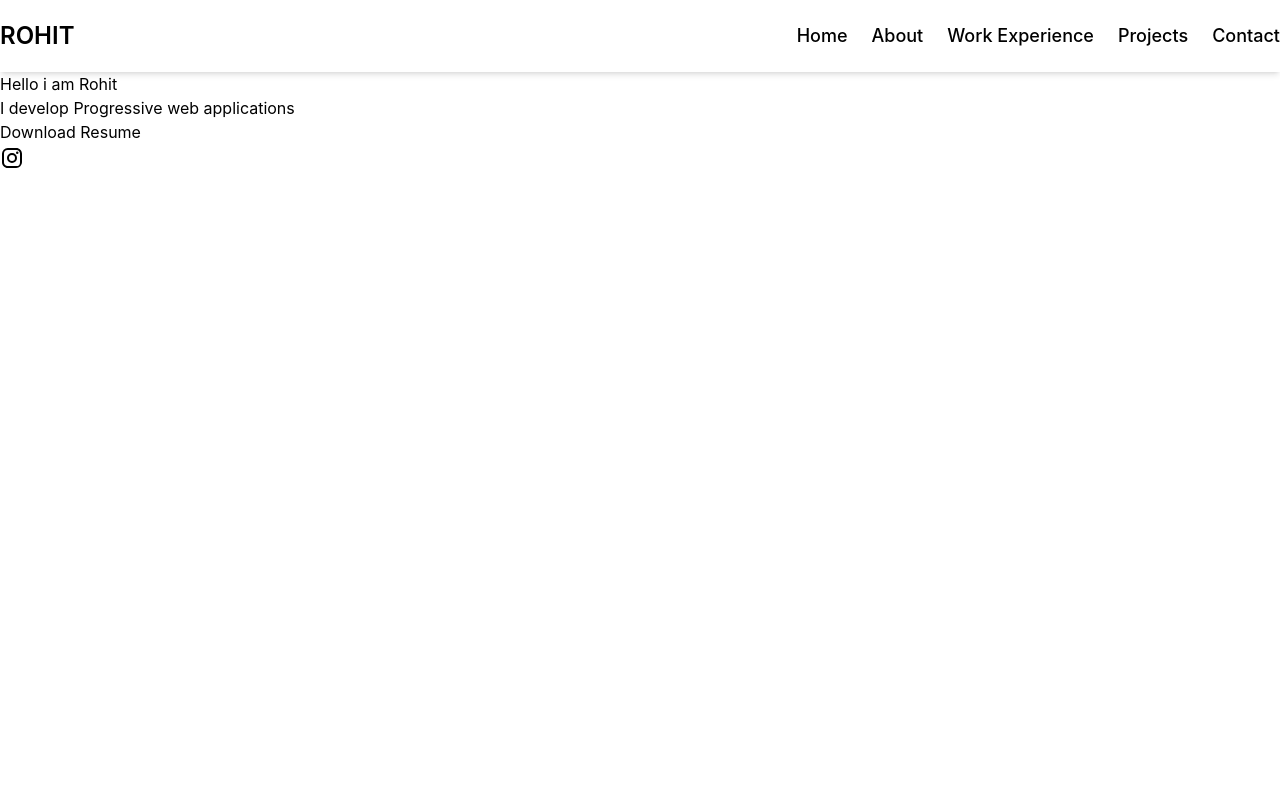
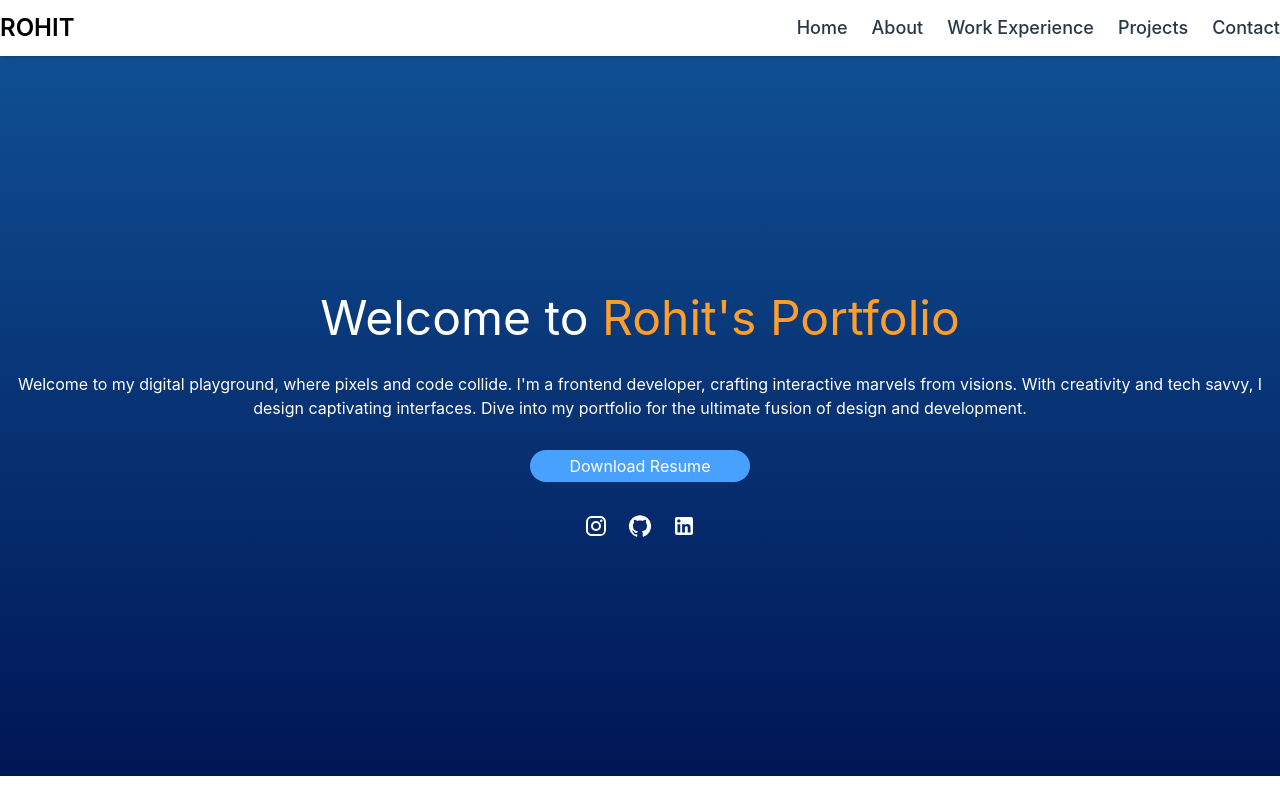
Before and after one commit to Rohitjangid17/Rohit-portfolio-web, a React (Create React App) app: page /home in a window 1280 px wide. Shown: the top 800 px of the page. Built offline with nearby package versions, Linux system fonts and the light colour scheme.

Commit message:
hero section done

```diff
--- a/src/App.js
+++ b/src/App.js
@@ -22,7 +22,7 @@ const App = () => {
             <Route path="/projects" element={<Projects />} />
             <Route path="/contact" element={<Contact />} />
           </Routes>
-          <Footer />
+          {/* <Footer /> */}
         </div>
       </Router>
     </>
--- a/src/index.scss
+++ b/src/index.scss
@@ -36,7 +36,7 @@ code {
 
   .mobile-menu {
     position: absolute;
-    top: 72px;
+    top: 52px;
     left: -300px;
     background: #fff;
     padding: 16px;
--- a/src/layout/Header.js
+++ b/src/layout/Header.js
@@ -13,7 +13,7 @@ const Header = () => {
 
   return (
     <>
-      <header className={`bg-white py-5 shadow-md sticky top-0 ${isMobileMenuOpen ? 'mobile-menu-open' : ''}`}>
+      <header className={`bg-white py-3 shadow-md sticky top-0 ${isMobileMenuOpen ? 'mobile-menu-open' : ''}`}>
         <div className='container mx-auto'>
           <nav className='flex justify-between items-center'>
             <div>
@@ -30,7 +30,7 @@ const Header = () => {
             <ul className={`flex gap-6 mobile-menu ${isMobileMenuOpen ? 'open' : 'lg:flex'}`}>
               {navLinks.map((navLink, index) => (
                 <li key={index}>
-                  <Link className='text-lg text-black font-medium' to={navLink.path}>{navLink.title}</Link>
+                  <Link className='text-lg text-[#273746] hover:text-[#FFA726] font-medium' to={navLink.path}>{navLink.title}</Link>
                 </li>
               ))}
             </ul>
--- a/src/pages/Home.js
+++ b/src/pages/Home.js
@@ -1,20 +1,26 @@
 import React from 'react';
 import InstagramIcon from '@mui/icons-material/Instagram';
+import GitHubIcon from '@mui/icons-material/GitHub';
+import LinkedInIcon from '@mui/icons-material/LinkedIn';
+import resume from "./../assets/Resume/Rohit_Jangid_Front_End_Developer.pdf";
 import { Link } from 'react-router-dom';
 
 const Home = () => {
     return (
         <>
-            <section className='h-[200vh]'>
-                <div className='container mx-auto'>
-                    <div className='grid grid-cols-2'>
-                        <div className='flex flex-col items-start'>
-                            <h1>Hello i am Rohit</h1>
-                            <p>I develop Progressive web applications</p>
-                            <button className=''>Download Resume</button>
-                            <div>
-                                <Link to="https://google.com" target="_blank"> <InstagramIcon /></Link>
-                            </div>
+            <section className='h-[90vh] bg-gradient-to-b from-[#0F4F93] to-[#001655]'>
+                <div className='container mx-auto h-full'>
+                    <div className='flex flex-col h-full justify-center items-center gap-y-[30px]'>
+                        <h1 className='text-center text-white text-2xl sm:text-3xl md:text-4xl lg:text-5xl'>Welcome to <span className='text-[#FF9E2C]'>Rohit's Portfolio</span></h1>
+                        {/* <h2 className='text-center text-white text-xl sm:text-2xl md:text-3xl lg:text-4xl'>I develop Progressive web applications</h2> */}
+                        <p className='text-center text-white text-base'>Welcome to my digital playground, where pixels and code collide. I'm a frontend developer, crafting interactive marvels from visions. With creativity and tech savvy, I design captivating interfaces. Dive into my portfolio for the ultimate fusion of design and development.</p>
+                        <a href={resume} download target='_blank'rel='noopener noreferrer' title='Rohit Resume'>
+                            <button className="text-base bg-[#49A1FF] text-white px-10 py-1 rounded-full">Download Resume</button>
+                        </a>
+                        <div className='flex items-center gap-x-5'>
+                            <Link to="https://google.com" className='text-white' target="_blank"> <InstagramIcon /></Link>
+                            <Link to="https://github.com/Rohitjangid17" className='text-white' target="_blank"> <GitHubIcon /></Link>
+                            <Link to="https://www.linkedin.com/in/rohit-jangid-984729225/" className='text-white' target="_blank"> <LinkedInIcon /></Link>
                         </div>
                     </div>
                 </div>
```
Also changed, not shown: 1 other file (tests, documents, lock files or other folders).
